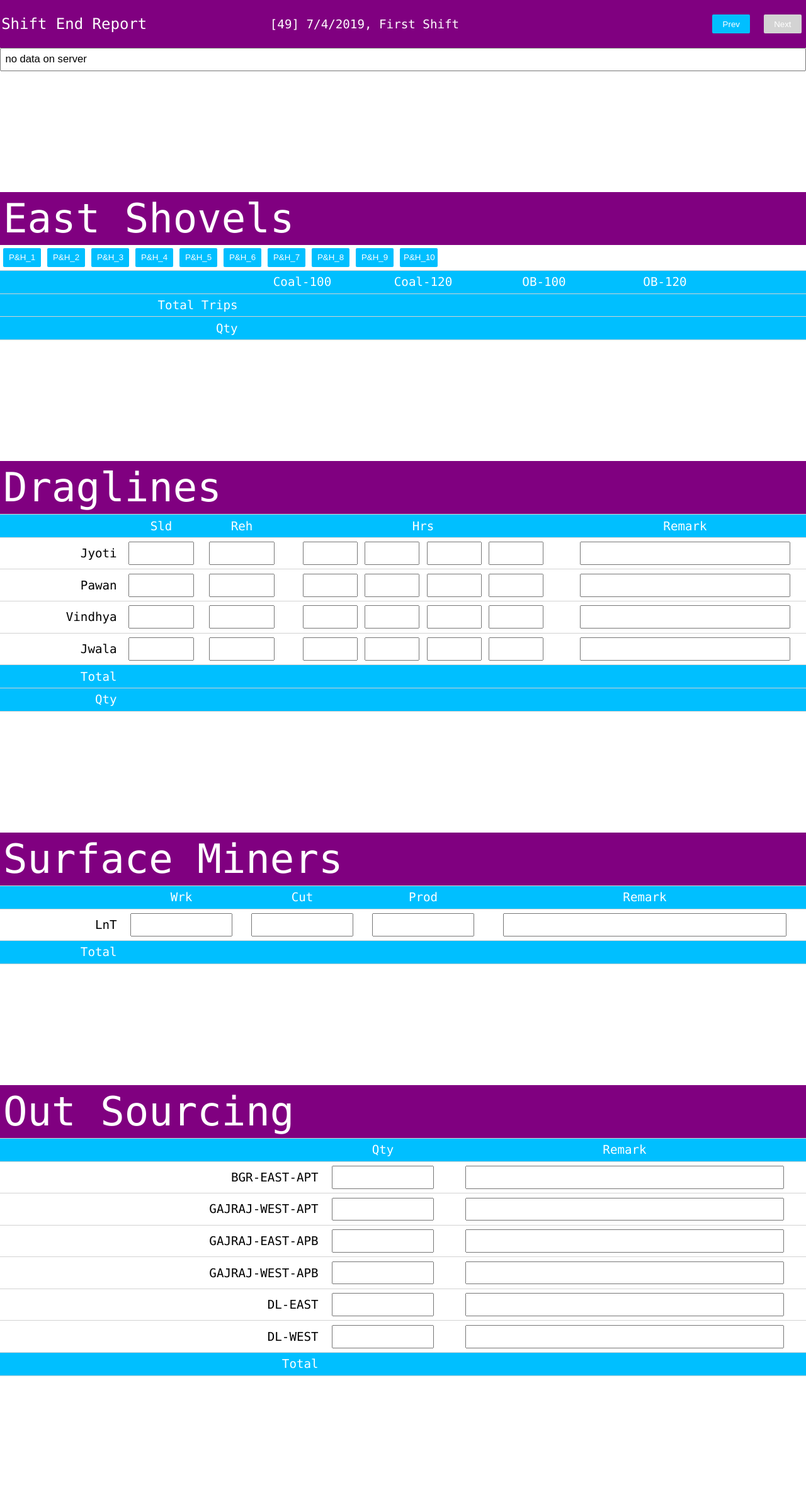
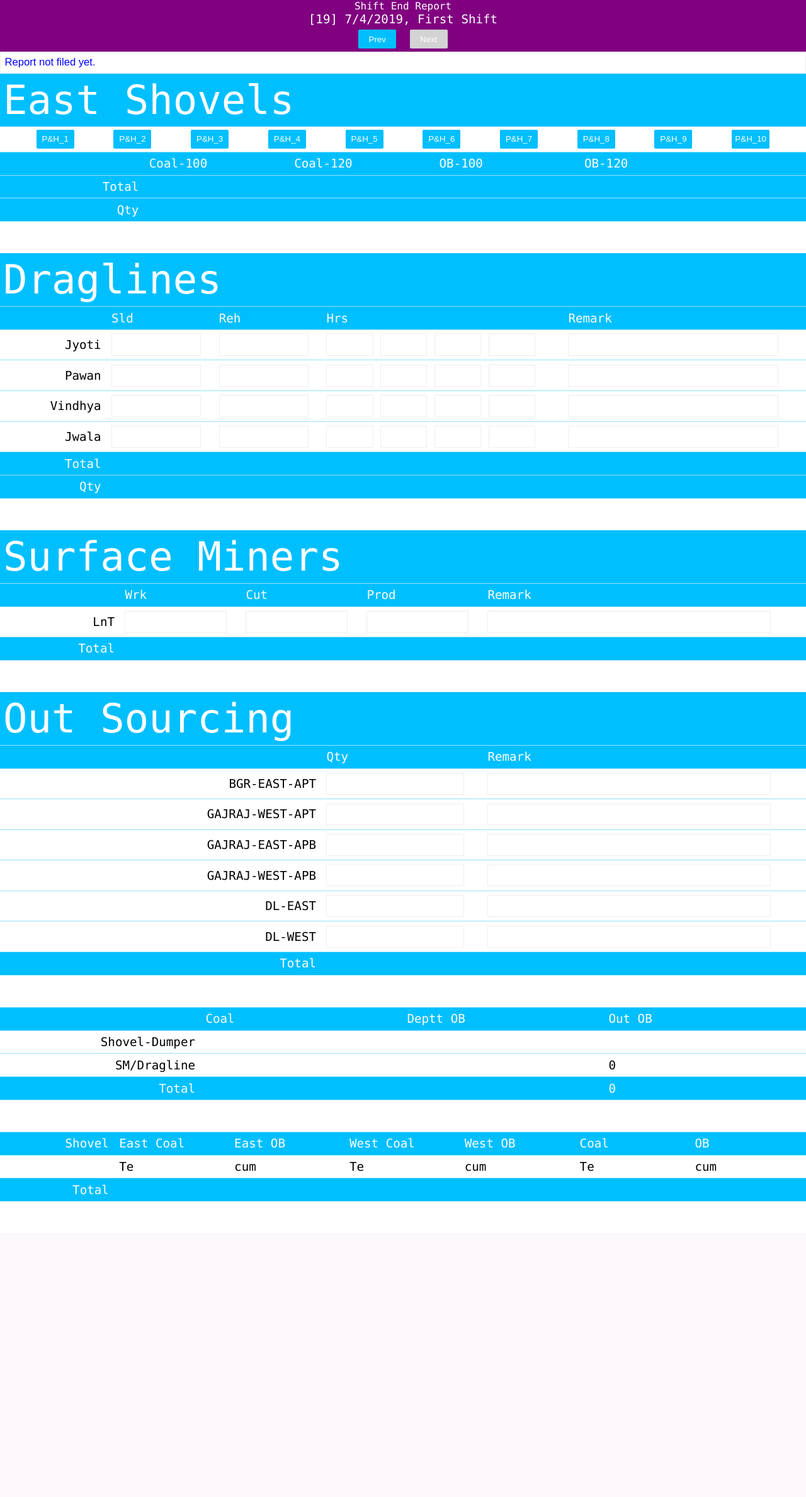
Before and after one commit to dchstats/dch-1, a PHP site: page /shift.html in a window 1280 px wide. Shown: the whole page at 63% size. After the commit the page ends 1908 px from the top, so only its background shows below. Run offline with PHP 8.4, Linux system fonts and the light colour scheme; data that the repository does not hold is empty; some libraries are stand-ins or nearby versions.

Commit message:
shift summary added

```diff
--- a/styles.css
+++ b/shift.css
@@ -1,32 +1,33 @@
 * {
 	box-sizing: border-box;
 	border-collapse: collapse;
+	margin: 0;
+	padding: 0;
 }
 
 body {
 	font-family: "consolas", sans-serif;
-	margin: 0;
-	padding: 0;
 	font-size:1.5vw;
 }
 
+
 header {
-	display: flex;
-	justify-content: space-around;
-	align-items: center;
+	/* display: flex;
+	flex-wrap: wrap;
+	align-items: center; */
 	background: purple;
 	color: white;
 }
 
-.section{
-	margin:15% 0;
+header div{
+	text-align:center;
 }
 
 .section > p {
 	margin:0px;
 	display:block;
 	width:100%;
-	background:purple;
+	background:deepskyblue;
 	color:white;
 	padding:5px;
 	font-size:5vw;
@@ -35,7 +36,7 @@ header {
 table{
 	width:100%;
 	table-layout: fixed;
-	margin:0px;
+	margin-bottom:50px;
 }
 
 input{
@@ -43,6 +44,8 @@ input{
 	text-align:left;
 	font-size:1.3vw;
 	padding:0.5vw;
+	border:1px solid rgb(241, 237, 237);
+	color:blue;
 }
 
 input:focus{
@@ -54,7 +57,7 @@ input.drg-hrs{
 }
 
 tr{
-	border:solid lightgrey;
+	border:solid rgb(147, 226, 252);
 	border-width:1px 0;
 }
 
@@ -65,7 +68,6 @@ tr.total-row{
 }
 
 td{
-	text-align: center;
 	padding:0.5vw;
 }
 
@@ -73,6 +75,7 @@ td{
 
 tr td:first-child{
 	text-align:right;
+	padding-right:10px;
 }
 
 button {
@@ -105,88 +108,30 @@ button:disabled {
 	border-radius: 50%;
 }
 
-
-
-#east-shovels tr td:nth-child(1){
-width:30%
+.shovel-buttons{
+	display:flex;
+	flex-wrap:wrap;
+	justify-content:space-evenly;
 }
 
-#east-shovels tr td:nth-child(2){
-width:15%
-}
-
-#east-shovels tr td:nth-child(3){
-width:15%
-}
-
-#east-shovels tr td:nth-child(4){
-width:15%
-}
-
-#east-shovels tr td:nth-child(5){
-width:15%
-}
-
-#east-shovels tr td:nth-child(6){
+#east-shovels tr td:last-child{
 width:10%
 }
 
-
-#draglines tr td:nth-child(1){
-width:15%
-}
-
-#draglines tr td:nth-child(2){
-width:10%
-}
-
-#draglines tr td:nth-child(3){
-width:10%
-}
-
-#draglines tr td:nth-child(4){
-width:35%
-}
-
-#draglines tr td:nth-child(5){
+#draglines tr td:nth-child(n+4){
 width:30%
 }
 
 
-
-#surface-miners tr td:nth-child(1){
-width:15%
-}
-
-#surface-miners tr td:nth-child(2){
-width:15%
-}
-
-#surface-miners tr td:nth-child(3){
-width:15%
-}
-
-#surface-miners tr td:nth-child(4){
-width:15%
-}
-
-#surface-miners tr td:nth-child(5){
+#surface-miners tr td:last-child{
 width:40%
 }
 
 
-#outsourcing tr td:nth-child(1){
-width:40%
+#outsourcing tr td:nth-child(2n+1){
+width:40%;
 }
 
-#outsourcing tr td:nth-child(2){
-width:15%
+#shovel-summary tr td{
+width:20%
 }
-
-#outsourcing tr td:nth-child(3){
-width:45%
-}
-
-@media (max-width:768px){
-
-}
--- a/shift.html
+++ b/shift.html
@@ -12,29 +12,32 @@
     <!-- <script src="https://code.jquery.com/ui/1.12.1/jquery-ui.js"></script> -->
     <!-- <link rel="stylesheet" href="//code.jquery.com/ui/1.12.1/themes/base/jquery-ui.css"> -->
     <script src="shift.js"></script>
-    <link rel="stylesheet" href="styles.css">
+    <link rel="stylesheet" href="shift.css">
 </head>
 
 <body ng-app="dch" ng-controller='ctrl'>
     <header>
-        <div style="width:33%; font-size:1.5rem">
+        <div style="font-size:1rem">
             <p>Shift End Report</p>
         </div>
-        <div style="width:33%; font-size:1.2rem">
+        <div style=" font-size:1.2rem">
             <span> [{{shift}}] {{date}}, {{shiftName}} Shift</span>
         </div>
-        <div style="width:33%; text-align:right">
+        <div>
             <button ng-disabled="shift==1" ng-click="changeShift('prev')">Prev</button>
-            <button ng-disabled="shift==lastShift" ng-click="changeShift('Next')">Next</button>
+            <button ng-disabled="shift==lastShift" ng-click="changeShift('next')">Next</button>
         </div>
     </header>
     <input style="width:100vw" ng-model="status"></input>
-
+    <div id="data">
         <div id="east-shovels" class="section">
             <p>East Shovels</p>
+            <div class="shovel-buttons">
                 <button ng-repeat="x in shovels" ng-click="x.data.east=true;" ng-disabled="x.data.east">
                     {{x.name}}
                 </button>
+            </div>
+
             <table class="data-table">
                 <tr class="head-row">
                     <td></td>
@@ -54,7 +57,7 @@
                     </td>
                 </tr>
                 <tr class="total-row">
-                <td class="name-col">Total Trips</td>
+                    <td class="name-col">Total</td>
                     <td>{{shovels_total.data.east_coal_100}}</td>
                     <td>{{shovels_total.data.east_coal_120}}</td>
                     <td>{{shovels_total.data.east_ob_100}}</td>
@@ -162,6 +165,79 @@
                 </tr>
             </table>
         </div>
+    </div>
+    <div id="summary">
+        <div id="full-summary">
+            <table class="data-table">
+                <tr class="head-row">
+                    <td></td>
+                    <td>Coal</td>
+                    <td>Deptt OB</td>
+                    <td>Out OB</td>
+                </tr>
+                <tr class="data-row">
+                    <td>Shovel-Dumper</td>
+                    <td>{{shovels_total.qty.coal}}</td>
+                    <td>{{shovels_total.qty.ob}}</td>
+                    <td>{{outsourcings_total.data.qty}}</td>
+                </tr>
+                <tr class="data-row">
+                    <td>SM/Dragline</td>
+                    <td>{{surfaceMiners_total.data.prod}}</td>
+                    <td>{{draglines_total.solid_qty+draglines_total.rehandling_qty}}</td>
+                    <td>0</td>
+                </tr>
+                <tr class="total-row">
+                    <td>Total</td>
+                    <td>{{shovels_total.coal+surfaceMiners[0].data[2]}}</td>
+                    <td>{{shovels_total.ob+draglinesTotal.data[0]}}</td>
+                    <td>0</td>
+                </tr>
+            </table>
+        </div>
+        <div id="shovel-summary">
+            <table class="data-table">
+                <tr class="head-row">
+                    <td class="name-col">Shovel</td>
+                    <td>East Coal</td>
+                    <td>East OB</td>
+                    <td>West Coal</td>
+                    <td>West OB</td>
+                    <td>Coal</td>
+                    <td>OB</td>
+                </tr>
+                <tr class="unit-row">
+                    <td></td>
+                    <td>Te</td>
+                    <td>cum</td>
+                    <td>Te</td>
+                    <td>cum</td>
+                    <td>Te</td>
+                    <td>cum</td>
+                </tr>
+                <tr class="data-row" ng-repeat="x in shovels|filter:{$:true}">
+                    <td class="name-col">{{x.name}}</td>
+                    <td>{{x.qty.east_coal}}</td>
+                    <td>{{x.qty.east_ob}}</td>
+                    <td>{{x.qty.west_coal}}</td>
+                    <td>{{x.qty.west_ob}}</td>
+                    <td>{{x.qty.coal}}</td>
+                    <td>{{x.qty.ob}}</td>
+                </tr>
+                <tr class="total-row">
+                    <td class="name-col">Total</td>
+                    <td>{{shovels_total.qty.east_coal}}</td>
+                    <td>{{shovels_total.qty.east_ob}}</td>
+                    <td>{{shovels_total.qty.west_coal}}</td>
+                    <td>{{shovels_total.qty.west_ob}}</td>
+                    <td>{{shovels_total.qty.coal}}</td>
+                    <td>{{shovels_total.qty.ob}}</td>
+                    <td></td>
+                </tr>
+            </table>
+        </div>
+
+    </div>
 </body>
 
 </html>
--- a/shift.js
+++ b/shift.js
@@ -101,6 +101,10 @@ app.controller('ctrl', function ($scope, $http) {
 			this.rehandling_qty = this.data.rehandling * 13;
 			this.idl = 8 - this.data.wrk - this.data.bd - this.data.mnt;
 		};
+		sum = function (x) {
+			this.data.solid += x.data.solid;
+			this.data.rehandling += x.data.rehandling;
+		}
 	}
 
 	class SurfaceMiner {
@@ -116,7 +120,9 @@ app.controller('ctrl', function ($scope, $http) {
 				remark: null
 			};
 		};
-		inflate = function () { };
+		sum = function (x) {
+			this.data.cutting += x.data.cutting;
+		}
 	}
 
 	class Outsourcing {
@@ -130,7 +136,9 @@ app.controller('ctrl', function ($scope, $http) {
 				remark: null
 			};
 		};
-		inflate = function () { };
+		sum = function (x) {
+			this.data.qty += x.data.qty;
+		}
 	}
 	appInitialize();
 	getLastShift();
@@ -148,11 +156,11 @@ app.controller('ctrl', function ($scope, $http) {
 			'DL-EAST',
 			'DL-WEST'
 		];
+		$scope.shifts = ['Night', 'First', 'Second'];
 		$scope.shovels = [];
 		$scope.draglines = [];
 		$scope.surfaceMiners = [];
 		$scope.outsourcings = [];
-		$scope.shifts = ['Night', 'First', 'Second'];
 		$scope.status = '----------';
 
 		angular.forEach($scope.shovel_names, function (x) {
@@ -183,7 +191,7 @@ app.controller('ctrl', function ($scope, $http) {
 	}
 
 	function getLastShift() {
-		var a = new Date(2019, 2, 22, 6, 0, 0, 0);
+		var a = new Date(2019, 3, 1, 6, 0, 0, 0);
 		var b = a.getTime();
 		var c = new Date();
 		var d = Math.floor((c - b) / (8 * 3600 * 1000));
@@ -235,15 +243,15 @@ app.controller('ctrl', function ($scope, $http) {
 					var sft = p.shift;
 					var obj_ = p.data;
 					var obj = JSON.parse(obj_);
-					$scope.status = "Data fetched from server";
+					$scope.status = "Data fetched for " + $scope.date + ", " + $scope.shifts[$scope.shift] + " shift";
 					pop(obj);
 				}
 				else {
-					$scope.status = "no data on server";
+					$scope.status = "Report not filed yet.";
 				}
 			},
 			function () {
-				$scope.status = 'request failed.';
+				$scope.status = 'No connection.';
 			}
 		);
 	}
@@ -311,7 +319,6 @@ app.controller('ctrl', function ($scope, $http) {
 		$scope.draglines_total.initialize();
 		$scope.surfaceMiners_total.initialize();
 		$scope.outsourcings_total.initialize();
-		console.log($scope.shovels_total);
 
 		angular.forEach($scope.shovels, function (x) {
 			x.inflate();
@@ -322,26 +329,17 @@ app.controller('ctrl', function ($scope, $http) {
 		angular.forEach($scope.draglines, function (x) {
 			x.inflate();
 			$scope.packet.draglines.push(x.data);
-			$scope.draglines_total.data.solid += x.data.solid;
-			$scope.draglines_total.data.rehandling += x.data.rehandling;
-			$scope.draglines_total.data.wrk += x.data.wrk;
-			$scope.draglines_total.data.bd += x.data.bd;
-			$scope.draglines_total.data.mnt += x.data.mnt;
+			$scope.draglines_total.sum(x);
 		});
 
 		angular.forEach($scope.surfaceMiners, function (x) {
-			x.inflate();
 			$scope.packet.surfaceMiners.push(x.data);
-
-			$scope.surfaceMiners_total.data.wrk += x.data.wrk;
-			$scope.surfaceMiners_total.data.cutting += x.data.cutting;
-			$scope.surfaceMiners_total.data.prod += x.data.prod;
+			$scope.surfaceMiners_total.sum(x);
 		});
 
 		angular.forEach($scope.outsourcings, function (x) {
-			x.inflate();
 			$scope.packet.outsourcings.push(x.data);
-			$scope.outsourcings_total.data.qty += x.data.qty;
+			$scope.outsourcings_total.sum(x);
 		});
 
 
```
Lines whose indentation alone changed are shown as unchanged.
